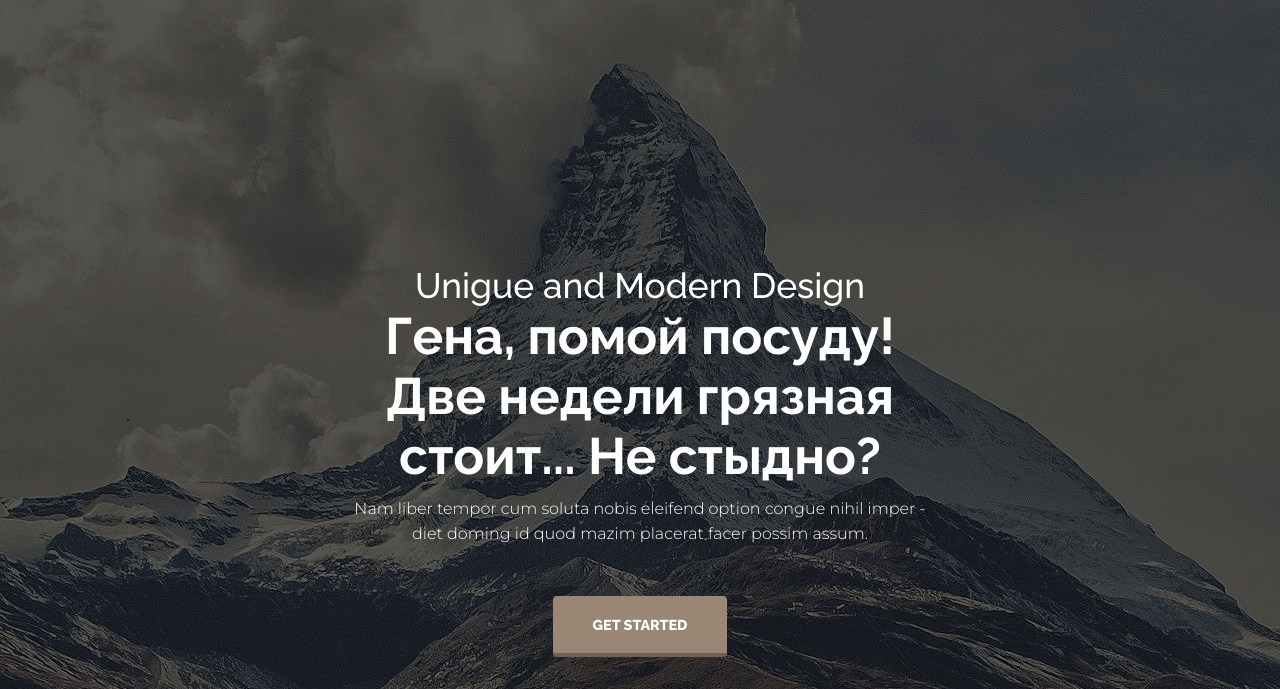
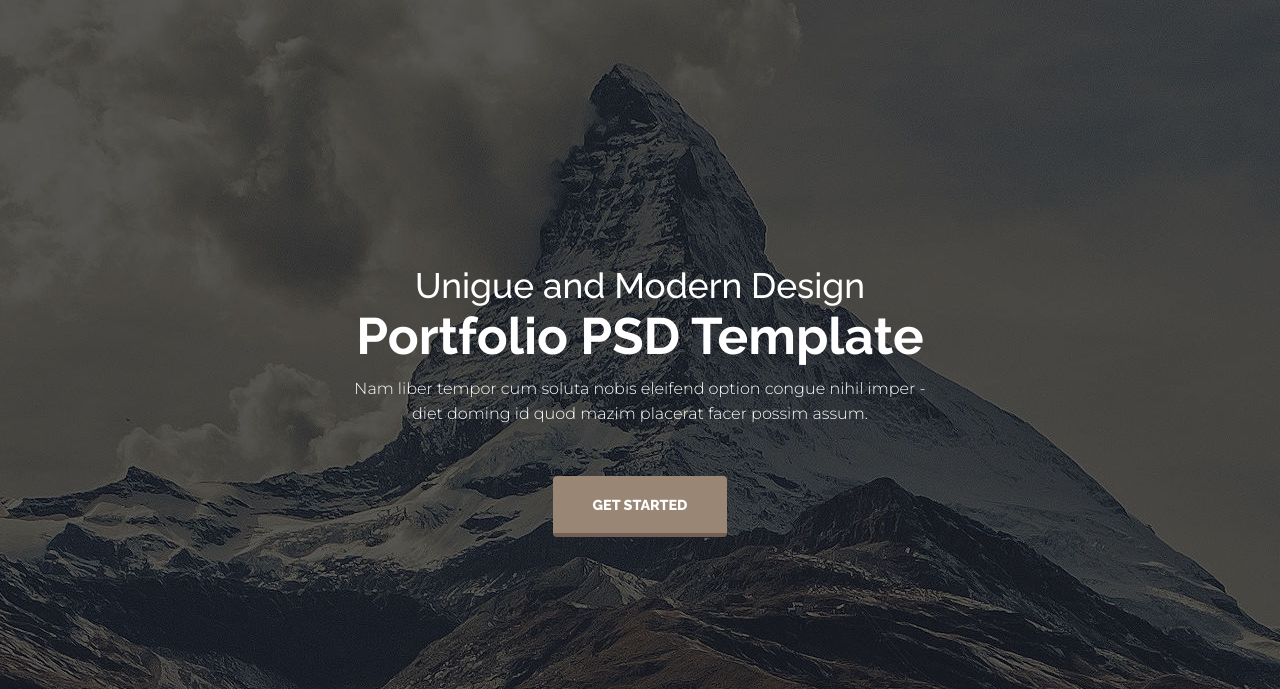
Before and after one commit to Gervenel/Gervenel.github.io, a plain HTML site: page index.html in a window 1280 px wide. Shown: the part 111-800 px from the top of the page. Drawn offline with Linux system fonts and the light colour scheme.

Commit message:
Update index.html

```diff
--- a/index.html
+++ b/index.html
@@ -40,7 +40,7 @@
 			<section>
 				<div class= "slider">
 					<h2>Unigue and Modern Design</h2>
-					<h1>Гена, помой посуду! Две недели грязная стоит... Не стыдно?</h1>
+					<h1>Portfolio PSD Template</h1>
 					<p>Nam liber tempor cum soluta nobis eleifend option congue nihil imper - diet doming id quod mazim placerat facer possim assum.</p>
 					<button>GET STARTED</button>
 				</div>
```
